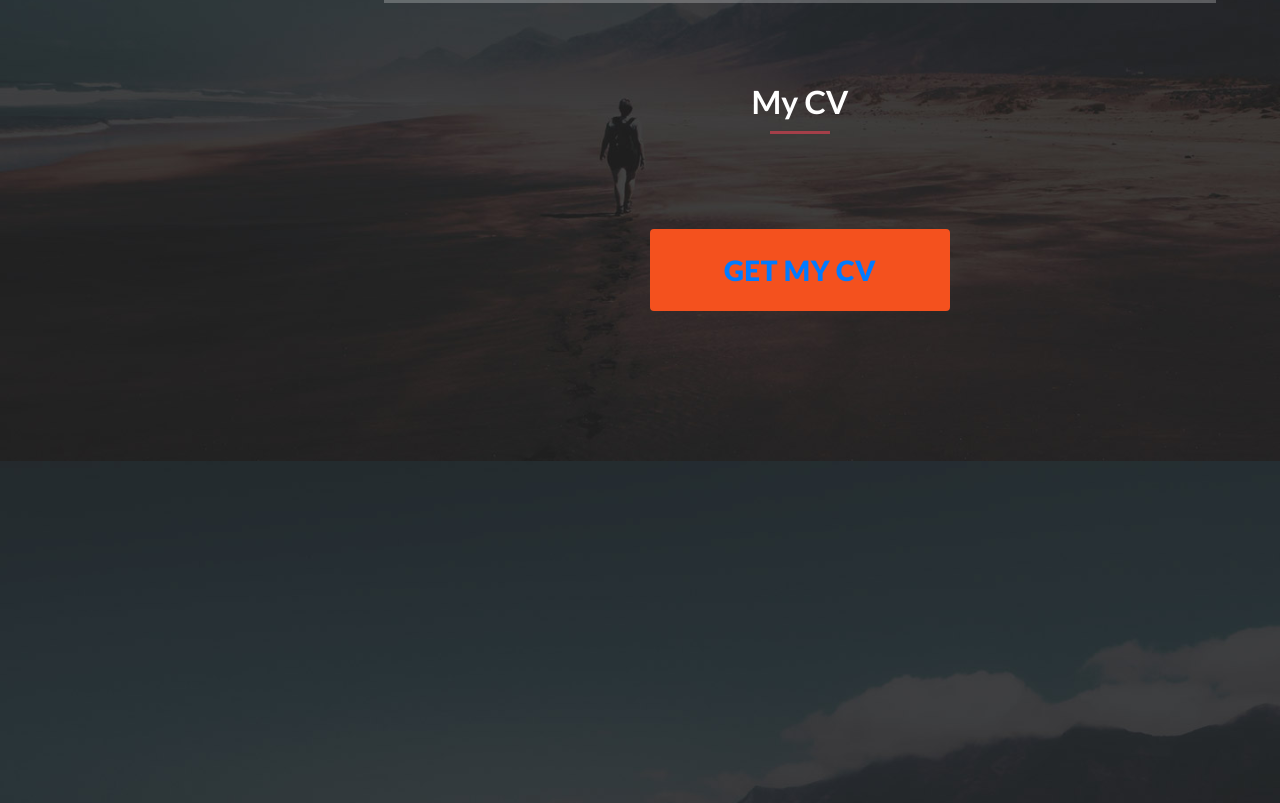
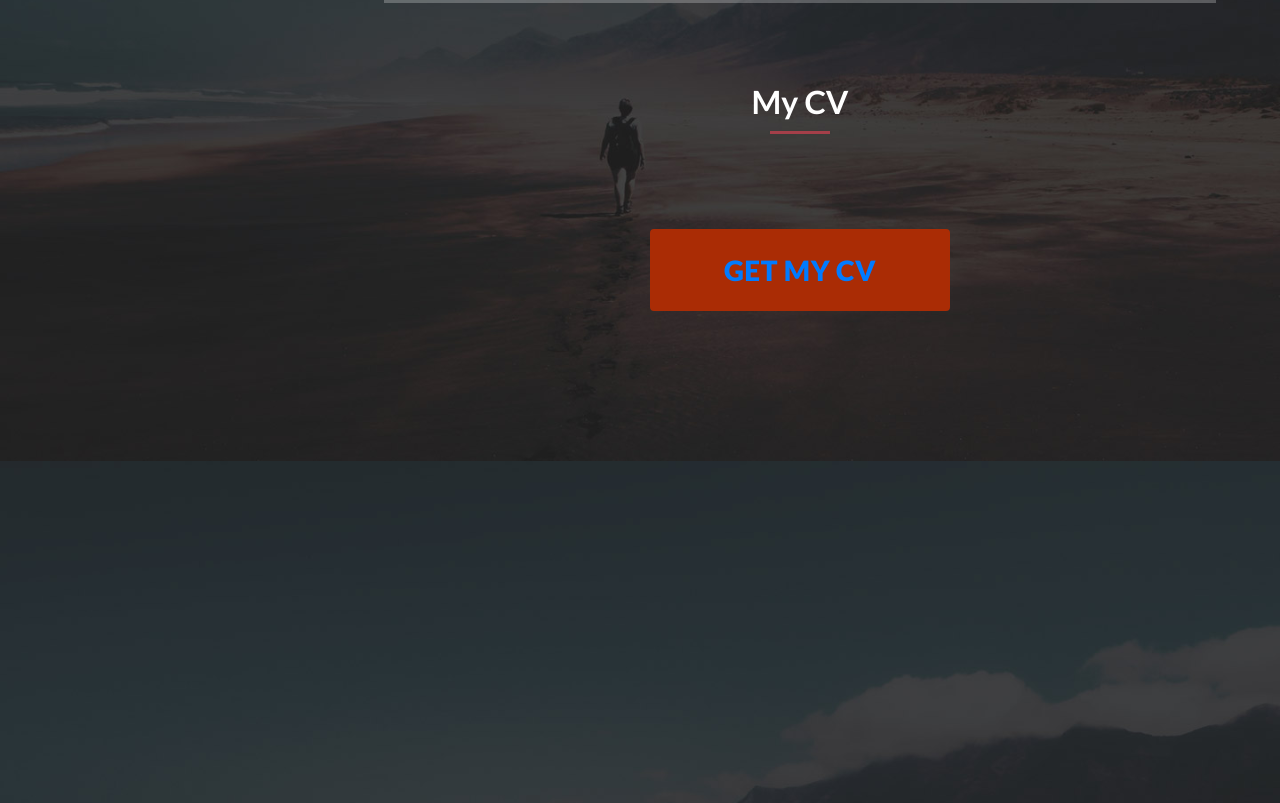
Before and after one commit to rajputankur56/rajputankur56-gihub.io, a plain HTML site: page index.html in a window 1280 px wide. Shown: the part 3539-4342 px from the top of the page. Drawn offline with Linux system fonts and the light colour scheme.

Commit message:
Update templatemo-style.css

```diff
--- a/assets/css/templatemo-style.css
+++ b/assets/css/templatemo-style.css
@@ -33,9 +33,10 @@ textarea {
     outline: none;
 }
 
+
 .hoverbutton {
     border-radius: 4px;
-    background-color: #f4511e;
+    background-color: #aa2c05;
     border: none;
     color: #FFFFFF;
     text-align: center;
```
Lines whose indentation alone changed are shown as unchanged.
